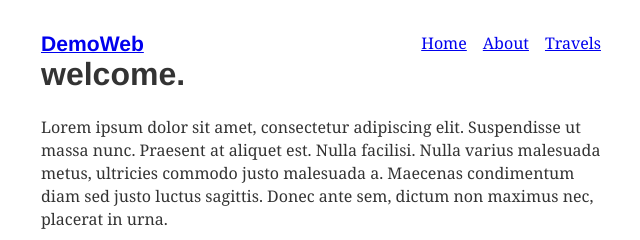
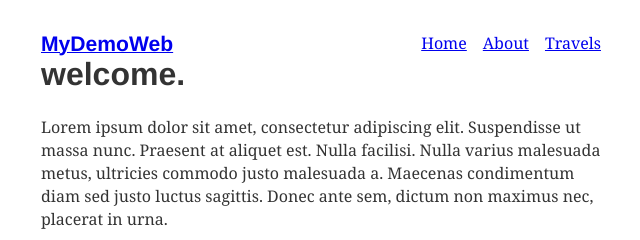
Before and after one commit to hojdars/hello-react, a Gatsby site: page / in a window 1280 px wide. Shown: the full height of the page, 311-951 px from the left. Built offline with nearby package versions, Linux system fonts and the light colour scheme; Gatsby itself is replaced by a stand-in of ours.

Commit message:
add site title as a GraphQL query

```diff
--- a/gatsby-config.js
+++ b/gatsby-config.js
@@ -5,6 +5,9 @@
  */
 
 module.exports = {
+  siteMetadata: {
+    title: `MyDemoWeb`,
+  },
   plugins: [
     {
       resolve: `gatsby-plugin-typography`,
--- a/src/components/layout.js
+++ b/src/components/layout.js
@@ -1,6 +1,6 @@
 import React from "react"
 
-import { Link } from "gatsby"
+import { graphql, useStaticQuery, Link } from "gatsby"
 
 import layoutStyles from "./layout.module.css"
 
@@ -22,18 +22,29 @@
     )
 }
 
-const Title = props => {
+const Title = () => {
+    const data = useStaticQuery(
+        graphql`
+            query {
+                site {
+                  siteMetadata {
+                    title
+                  }
+                }
+            }
+        `
+    )
     return (
         <Link to="/">
-            <h3 style={{ display: `inline` }}>{props.headerText}</h3>
+            <h3 style={{ display: `inline` }}>{data.site.siteMetadata.title}</h3>
         </Link>
     )
 }
 
-const Header = props => {
+const Header = () => {
     return (
         <div>
-            <Title headerText={props.headerText} />
+            <Title />
             <Menu />
         </div>
     )
@@ -42,7 +53,7 @@
 export default function Layout(props) {
     return (
         <div className={layoutStyles.layoutMain}>
-            <Header headerText={props.headerText} />
+            <Header />
             {props.children}
         </div>
     )
```
